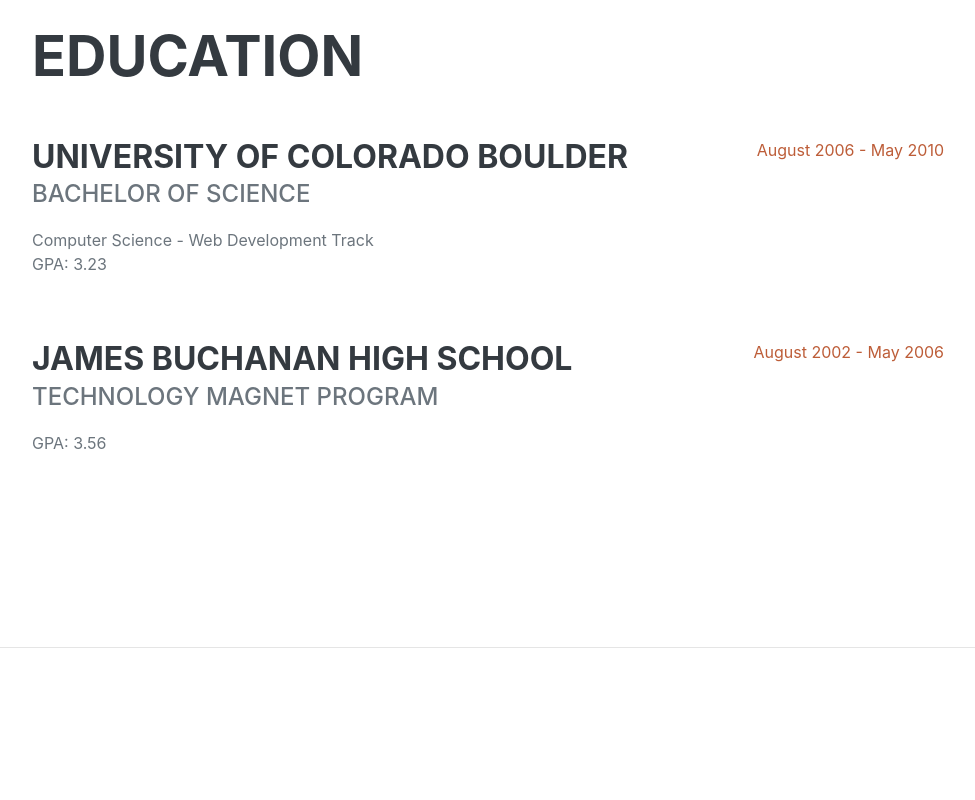
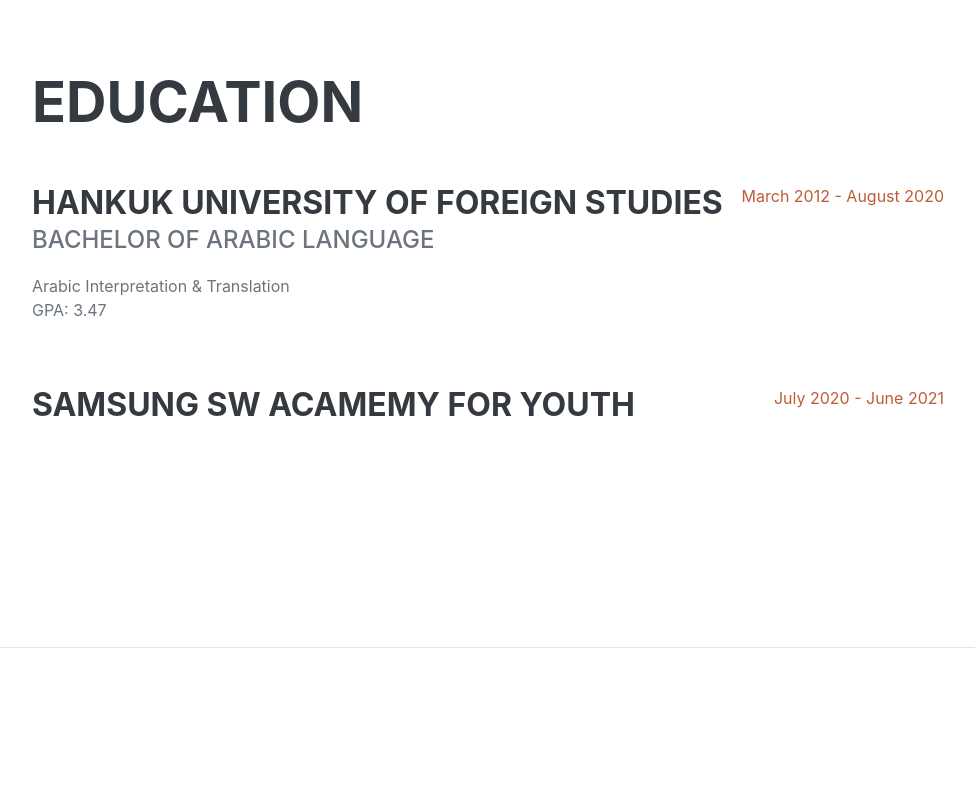
Before and after one commit to applevalley/applevalley.github.io, a plain HTML site: page index.html in a window 1280 px wide. Shown: the part 2160-2960 px from the top of the page, without its empty margins (288-1263 px from the left). Drawn offline with nearby package versions, Linux system fonts and the light colour scheme; a web font is replaced by a local one.

Commit message:
second commit

```diff
--- a/index.html
+++ b/index.html
@@ -102,20 +102,19 @@
                     <h2 class="mb-5">Education</h2>
                     <div class="d-flex flex-column flex-md-row justify-content-between mb-5">
                         <div class="flex-grow-1">
-                            <h3 class="mb-0">University of Colorado Boulder</h3>
-                            <div class="subheading mb-3">Bachelor of Science</div>
-                            <div>Computer Science - Web Development Track</div>
-                            <p>GPA: 3.23</p>
+                            <h3 class="mb-0">Hankuk University of Foreign Studies</h3>
+                            <div class="subheading mb-3">Bachelor of Arabic Language</div>
+                            <div>Arabic Interpretation & Translation</div>
+                            <p>GPA: 3.47</p>
                         </div>
-                        <div class="flex-shrink-0"><span class="text-primary">August 2006 - May 2010</span></div>
+                        <div class="flex-shrink-0"><span class="text-primary">March 2012 - August 2020</span></div>
                     </div>
                     <div class="d-flex flex-column flex-md-row justify-content-between">
                         <div class="flex-grow-1">
-                            <h3 class="mb-0">James Buchanan High School</h3>
-                            <div class="subheading mb-3">Technology Magnet Program</div>
-                            <p>GPA: 3.56</p>
+                            <h3 class="mb-0">Samsung SW Acamemy For Youth</h3>
+                            <!-- <div class="subheading mb-3">Technology Magnet Program</div> -->
                         </div>
-                        <div class="flex-shrink-0"><span class="text-primary">August 2002 - May 2006</span></div>
+                        <div class="flex-shrink-0"><span class="text-primary">July 2020 - June 2021</span></div>
                     </div>
                 </div>
             </section>
@@ -165,8 +164,8 @@
             <section class="resume-section" id="interests">
                 <div class="resume-section-content">
                     <h2 class="mb-5">Interests</h2>
-                    <p>Apart from being a web developer, I enjoy most of my time being outdoors. In the winter, I am an avid skier and novice ice climber. During the warmer months here in Colorado, I enjoy mountain biking, free climbing, and kayaking.</p>
-                    <p class="mb-0">When forced indoors, I follow a number of sci-fi and fantasy genre movies and television shows, I am an aspiring chef, and I spend a large amount of my free time exploring the latest technology advancements in the front-end web development world.</p>
+                    <p>붕어빵을 좋아합니다.</p>
+                    <p class="mb-0">여름엔 먹을 수 없어서 슬픕니다.</p>
                 </div>
             </section>
             <hr class="m-0" />
@@ -187,7 +186,7 @@
                             <span class="fa-li"><i class="fas fa-trophy text-warning"></i></span>
                             1
                             <sup>st</sup>
-                            Place - University of Colorado Boulder - Emerging Tech Competition 2009
+                            Place - 붕어빵 많이 먹기 월드 챔피언십 2020
                         </li>
                         <li>
                             <span class="fa-li"><i class="fas fa-trophy text-warning"></i></span>
```
